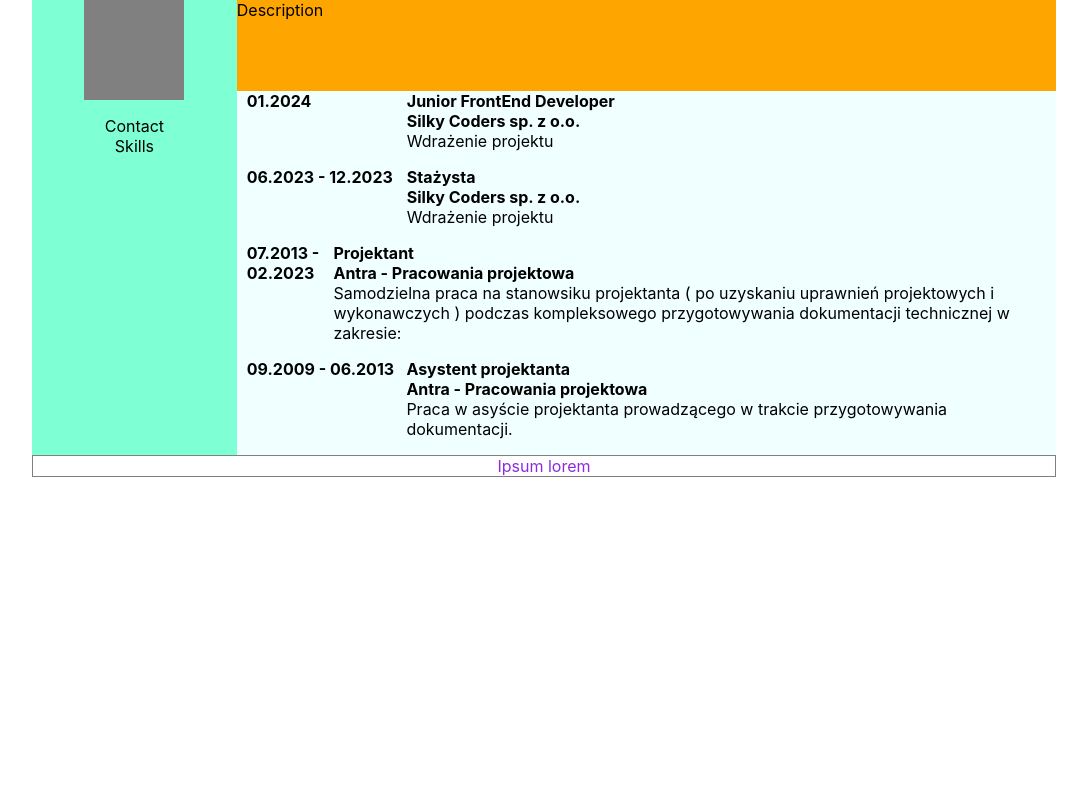
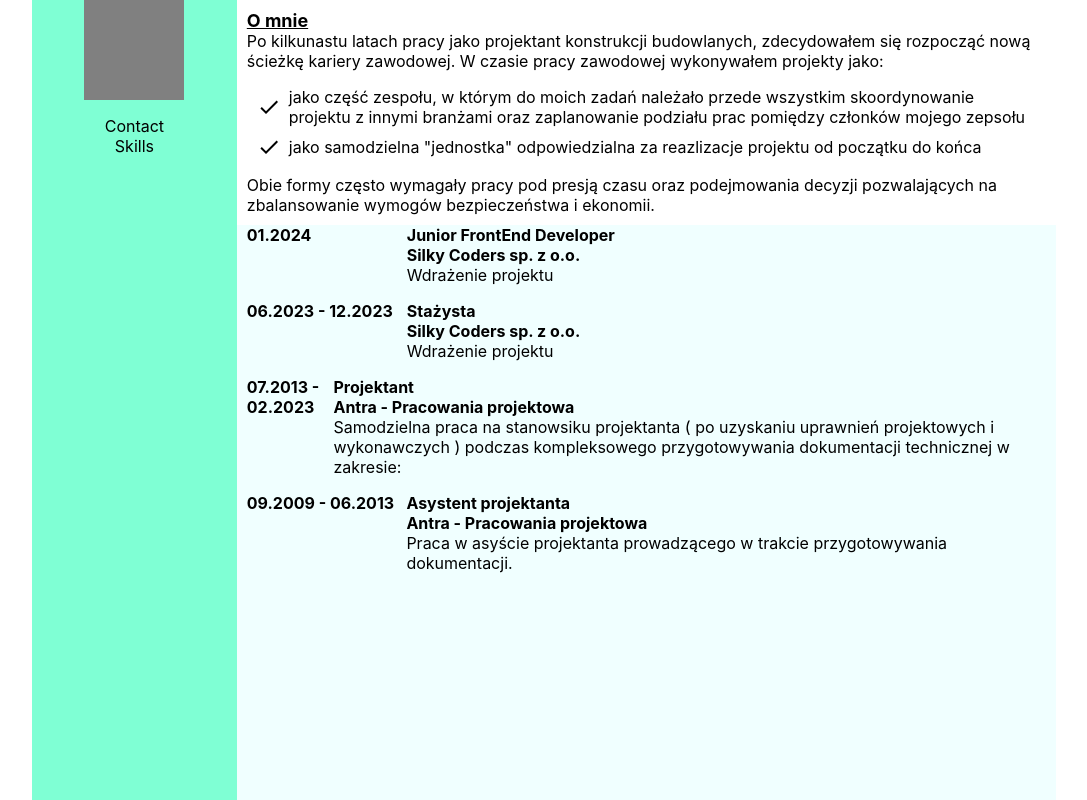
Before and after one commit to wr3dny/home, a React (Create React App) app in the folder terra/: page / in a window 1280 px wide. Shown: the top 800 px of the page, without its empty margins (96-1183 px from the left). Built offline with nearby package versions, Linux system fonts and the light colour scheme.

Commit message:
23/08 later

```diff
--- a/terra/package.json
+++ b/terra/package.json
@@ -3,6 +3,9 @@
   "version": "0.1.0",
   "private": true,
   "dependencies": {
+    "@emotion/react": "^11.13.3",
+    "@emotion/styled": "^11.13.0",
+    "@mui/icons-material": "^5.16.7",
     "@testing-library/jest-dom": "^5.17.0",
     "@testing-library/react": "^13.4.0",
     "@testing-library/user-event": "^13.5.0",
--- /dev/null
+++ b/terra/src/components/DescriptionField/DecriptionField.tsx
@@ -0,0 +1,26 @@
+import styles from './DescriptionField.module.css'
+import CheckIcon from '@mui/icons-material/Check';
+
+interface Props {
+    header: string,
+    text: string,
+    ulText1?: string
+    ulText2?: string
+    text2?: string
+}
+
+export const DescriptionField = ({header, text, ulText1, ulText2, text2 }:Props) =>{
+    return(
+        <div className={styles.container}>
+            <div className={styles.header}>{header}</div>
+            <div className={styles.text}>{text}</div>
+            <ul className={styles.ul}>
+            <li className={styles.li}>
+                    <CheckIcon className={styles.icon} />{ulText1}</li>
+                <li className={styles.li}><CheckIcon className={styles.icon} />{ulText2}
+                </li>
+            </ul>
+            <div className={styles.className}>{text2}</div>
+        </div>
+    )
+}
--- /dev/null
+++ b/terra/src/components/DescriptionField/DescriptionField.module.css
@@ -0,0 +1,25 @@
+.container{
+    padding: 10px;
+}
+
+.header {
+    font-size: large;
+    font-weight: bold;
+    text-decoration: underline;
+}
+
+.ul {
+    list-style-type: none;
+    padding: 0 10px;
+}
+
+.li {
+    display: flex;
+    align-items: center;
+    margin-bottom: 8px;
+}
+
+.icon {
+    margin-right: 8px;
+    font-size: 1rem;
+}
--- a/terra/src/pages/Resume/Resume.module.css
+++ b/terra/src/pages/Resume/Resume.module.css
@@ -30,7 +30,6 @@
 
 .description {
     grid-area: description;
-    background-color: orange;
 }
 
 .work {
--- a/terra/src/pages/Resume/Resume.tsx
+++ b/terra/src/pages/Resume/Resume.tsx
@@ -1,3 +1,4 @@
+import { DescriptionField } from '../../components/DescriptionField/DecriptionField';
 import { Footer } from '../../components/Footer/Footer';
 import { Work } from '../../components/Work/Work';
 import { history } from '../../consts/work';
@@ -11,6 +12,7 @@ export const Resume = () => {
 
     const sortedWork = [...history].sort((a, b) => b.id - a.id);
 
+
     return (
         <div className={styles.resume}>
             <div className={styles.container}>
@@ -19,7 +21,14 @@ export const Resume = () => {
                     <div className={styles.contact}>Contact</div>
                     <div className={styles.skills}>Skills</div>
                 </div>
-                <div className={styles.description}>Description</div>
+                <div className={styles.description}>
+                    <DescriptionField
+                    header="O mnie"
+                    text='Po kilkunastu latach pracy jako projektant konstrukcji budowlanych, zdecydowałem się rozpocząć nową ścieżkę kariery zawodowej. W czasie pracy zawodowej wykonywałem projekty jako:'
+                    ulText1='jako część zespołu, w którym do moich zadań należało przede wszystkim skoordynowanie projektu z innymi branżami oraz zaplanowanie podziału prac pomiędzy członków mojego zepsołu'
+                    ulText2='jako samodzielna "jednostka" odpowiedzialna za reazlizacje projektu od początku do końca'
+                    text2='Obie formy często wymagały pracy pod presją czasu oraz podejmowania decyzji pozwalających na zbalansowanie wymogów bezpieczeństwa i ekonomii.'/>
+                    </div>
                 <div className={styles.work}>
                     {sortedWork.map((work) => (
                         <Work
```
Also changed, not shown: 1 other file (tests, documents, lock files or other folders).
